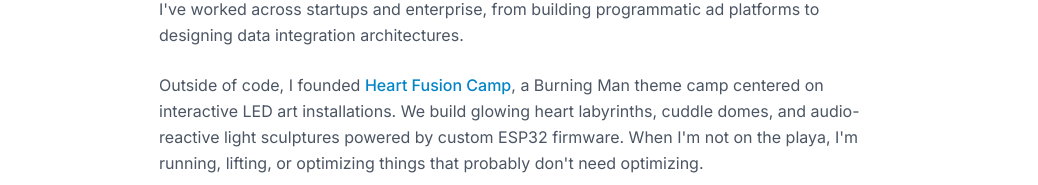
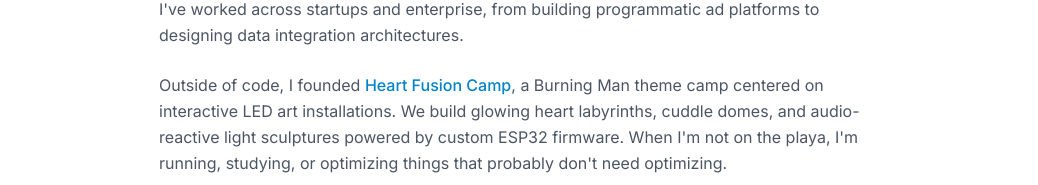
Before and after one commit to iherdt/iljaherdt-com, a Next.js app: page /about in a window 1280 px wide. Shown: the part 615-800 px from the top of the page, without its empty margins (121-1159 px from the left). Built offline with nearby package versions, Linux system fonts and the light colour scheme.

Commit message:
Update about: lifting to studying

```diff
--- a/pages/about.tsx
+++ b/pages/about.tsx
@@ -39,7 +39,7 @@ export default function AboutPage() {
             <a href="https://heartfusioncamp.com/" target="_blank" rel="noopener noreferrer" className="text-brand-600 hover:text-brand-700 font-medium">Heart Fusion Camp</a>,
             a Burning Man theme camp centered on interactive LED art installations. We build
             glowing heart labyrinths, cuddle domes, and audio-reactive light sculptures powered
-            by custom ESP32 firmware. When I&apos;m not on the playa, I&apos;m running, lifting,
+            by custom ESP32 firmware. When I&apos;m not on the playa, I&apos;m running, studying,
             or optimizing things that probably don&apos;t need optimizing.
           </p>
 
```
